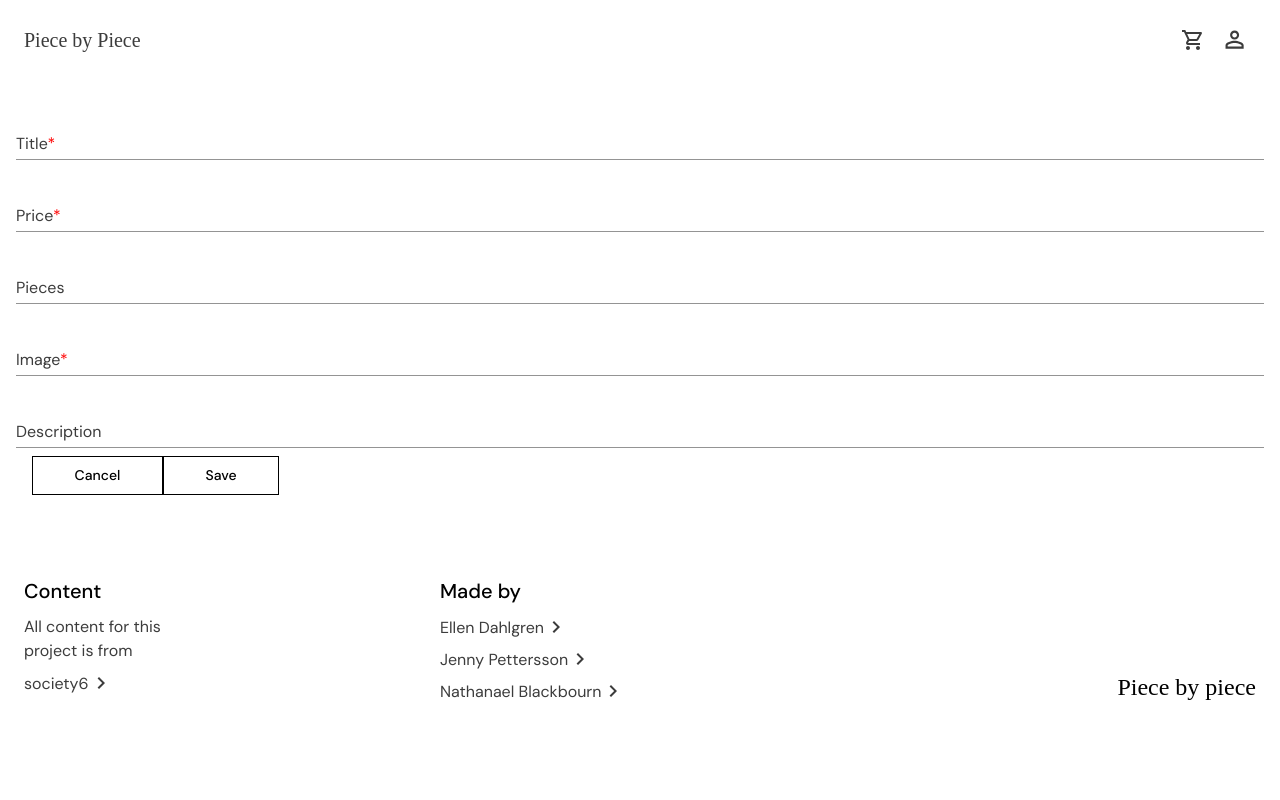
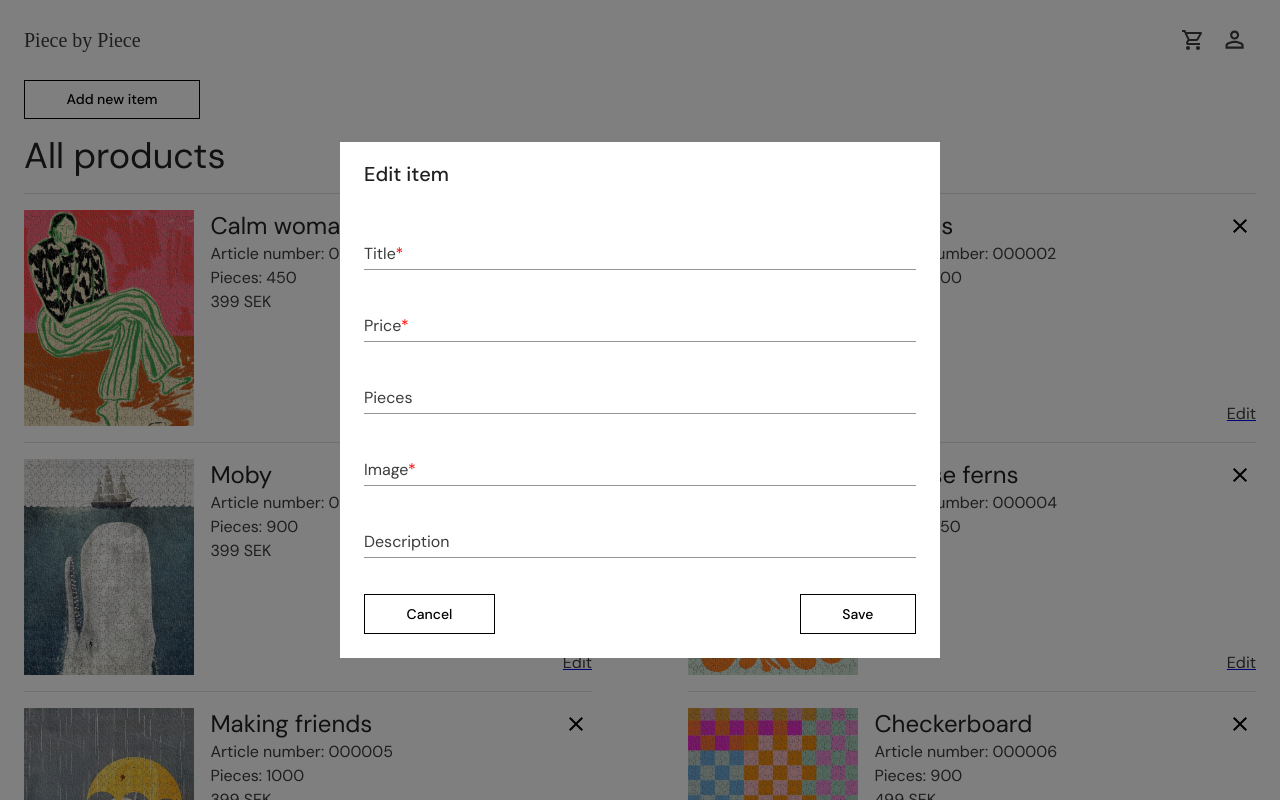
Before and after one commit to jesnagbg/react-webshop-ts-jenny-ellen-nat, a React (Vite) app: page /admin/product/1 in a window 1280 px wide. Shown: the top 800 px of the page. Built offline with nearby package versions, Linux system fonts and the light colour scheme.

Commit message:
works with dialog

```diff
--- a/src/components/AdminProductForm.tsx
+++ b/src/components/AdminProductForm.tsx
@@ -1,7 +1,5 @@
 import {
-  Box, FormHelperTextProps,
-  Paper,
-  TextField
+  Box, Dialog, DialogActions, DialogContent, DialogTitle, FormHelperTextProps, TextField
 } from '@mui/material';
 import { useFormik } from 'formik';
 import { useNavigate } from 'react-router-dom';
@@ -25,7 +23,10 @@ const validationSchema = yup.object({
     .string()
     .min(2, 'Title must be at least two characters')
     .required('Title required'),
-  image: yup.string().required('Image required'),
+    image: yup
+    .string()
+    .url('Image must be a valid URL')
+    .required('Image required'),
   //images: yup.array(yup.string()),
   price: yup
     .number()
@@ -110,15 +111,22 @@ export default function AdminProductForm({
   //--------------------------Return------------------------------//
 
   return (
-    <Box sx={topMargin}>
-      <Paper>
-        <Box p={2}>
+    <Box>
+      <Dialog
+        open={open}
+        onClose={onClose}
+        maxWidth="sm"
+        fullWidth
+      >
+        <DialogTitle>{isEdit ? 'Edit item' : 'Add new item'}</DialogTitle>
+        <DialogContent>
           <Box
             component="form"
             onSubmit={formik.handleSubmit}
             noValidate
             autoComplete="off"
             data-cy="product-form"
+            // id="product-form"
           >
             <TextField
               fullWidth
@@ -237,14 +245,17 @@ export default function AdminProductForm({
             Add more images
           </Button> */}
           </Box>
-          <Box sx={buttonContainer}>
-            <AdminButton to="/admin">Cancel</AdminButton>
-            <AdminButton type="submit" onClick={formik.handleSubmit}>
-              {isEdit ? 'Save' : 'Add'}
-            </AdminButton>
-          </Box>
-        </Box>
-      </Paper>
+        </DialogContent>
+        <DialogActions sx={buttonContainer}>
+          <AdminButton to="/admin">Cancel</AdminButton>
+          <AdminButton
+            type="submit"
+            onClick={formik.handleSubmit}
+          >
+            {isEdit ? 'Save' : 'Add'}
+          </AdminButton>
+        </DialogActions>
+      </Dialog>
     </Box>
   );
 }
@@ -257,7 +268,3 @@ const buttonContainer = {
 const requiredIndicator = {
   color: 'red',
 };
-
-const topMargin = {
-  marginTop: "80px",
-}
--- a/src/main.tsx
+++ b/src/main.tsx
@@ -5,7 +5,7 @@ import {
   createBrowserRouter,
   createRoutesFromElements,
   Route,
-  RouterProvider,
+  RouterProvider
 } from 'react-router-dom';
 import App from './App';
 import AdminProductForm from './components/AdminProductForm';
@@ -37,9 +37,9 @@ const router = createBrowserRouter(
       <Route
         path="/admin"
         element={<Admin />}
-      />
+      >
       <Route
-        path="/admin/product/new"
+        path="product/new"
         element={
           <AdminProductForm
             open
@@ -48,7 +48,7 @@ const router = createBrowserRouter(
         }
       />
       <Route
-        path="/admin/product/:id"
+        path="product/:id"
         element={
           <AdminProductForm
             open
@@ -56,6 +56,7 @@ const router = createBrowserRouter(
           />
         }
       />
+      </Route>
       <Route
         path="/checkout"
         element={<Checkout />}
```
